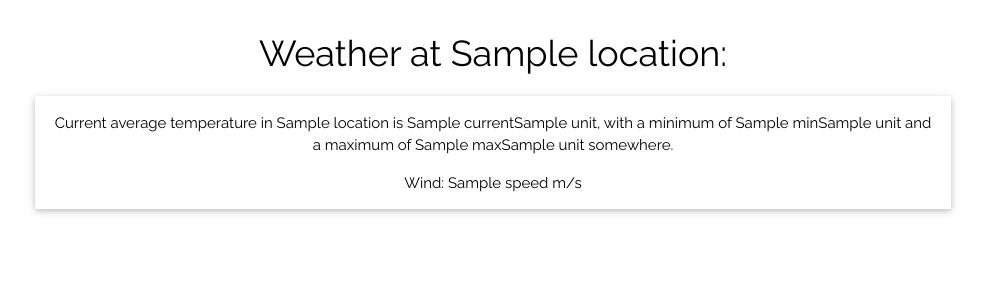
After one commit to georgemitenkov/weatherly, a Flask app: template templates/weather.html in a window 1280 px wide. The commit adds this page. Shown: the top 300 px of the page, without its empty margins (147-1132 px from the left). Run offline with Flask 2, Linux system fonts and the light colour scheme; the template is opened without the code that fills it: most values are stand-ins (such as "Sample title", 1, 10 or a date in 2020).

Commit message:
added simple functionality to fin out the weather in London

```diff
--- a/app.py
+++ b/app.py
@@ -1,10 +1,25 @@
 from flask import Flask, render_template
+from parser import Parser
+import pyowm, config
+
 
 app = Flask(__name__)
+API_KEY = "db3ea29ae4e03bea2930bc2588a77e6b"
+
 
 @app.route("/")
 def index():
+
     return render_template("index.html")
+
+
+@app.route("/weather", methods=["GET"])
+def weather():
+    owm = pyowm.OWM(config.API_KEY)
+    obs = owm.weather_at_place('London,GB')
+    parser = Parser()
+    weather_data = parser.parse(obs)
+    return render_template("weather.html", weather_data=weather_data)
 
 
 if __name__ == "__main__":
--- a/requirements.txt
+++ b/requirements.txt
@@ -1 +1,2 @@
 Flask==1.1.1
+pyowm
--- a/templates/index.html
+++ b/templates/index.html
@@ -7,6 +7,9 @@
     <p>
     A new service to help you stay warm on a rainy day
     </p>
+    <p>
+    Click <a href="{{ url_for("weather") }}">here</a> to find out the weather in London
+    </p>
   </div>
 </div>
 {% endblock content %}
--- /dev/null
+++ b/templates/weather.html
@@ -0,0 +1,24 @@
+{% extends "layout.html" %}
+
+{% block content %}
+<div class="w3-content w3-center">
+  <div class="w3-margin">
+    <div class="w3-container">
+        <h1>
+            Weather at {{ weather_data.location.name }}:
+        </h1>
+        <div class="w3-panel w3-card">
+            <p>
+                Current average temperature in {{ weather_data.location.name }} is
+                {{ weather_data.temperature.current }}{{ weather_data.temperature.unit }},
+                with a minimum of {{ weather_data.temperature.min }}{{ weather_data.temperature.unit }} and
+                a maximum of {{ weather_data.temperature.max }}{{ weather_data.temperature.unit }} somewhere.
+            </p>
+            <p>
+                Wind: {{ weather_data.wind.speed }} m/s
+            </p>
+        </div>
+    </div>
+  </div>
+</div>
+{% endblock content %}
```
Also changed, not shown: parser.py (added, +15 -0 lines), weather_data.py (added, +31 -0 lines), 1 other file.
